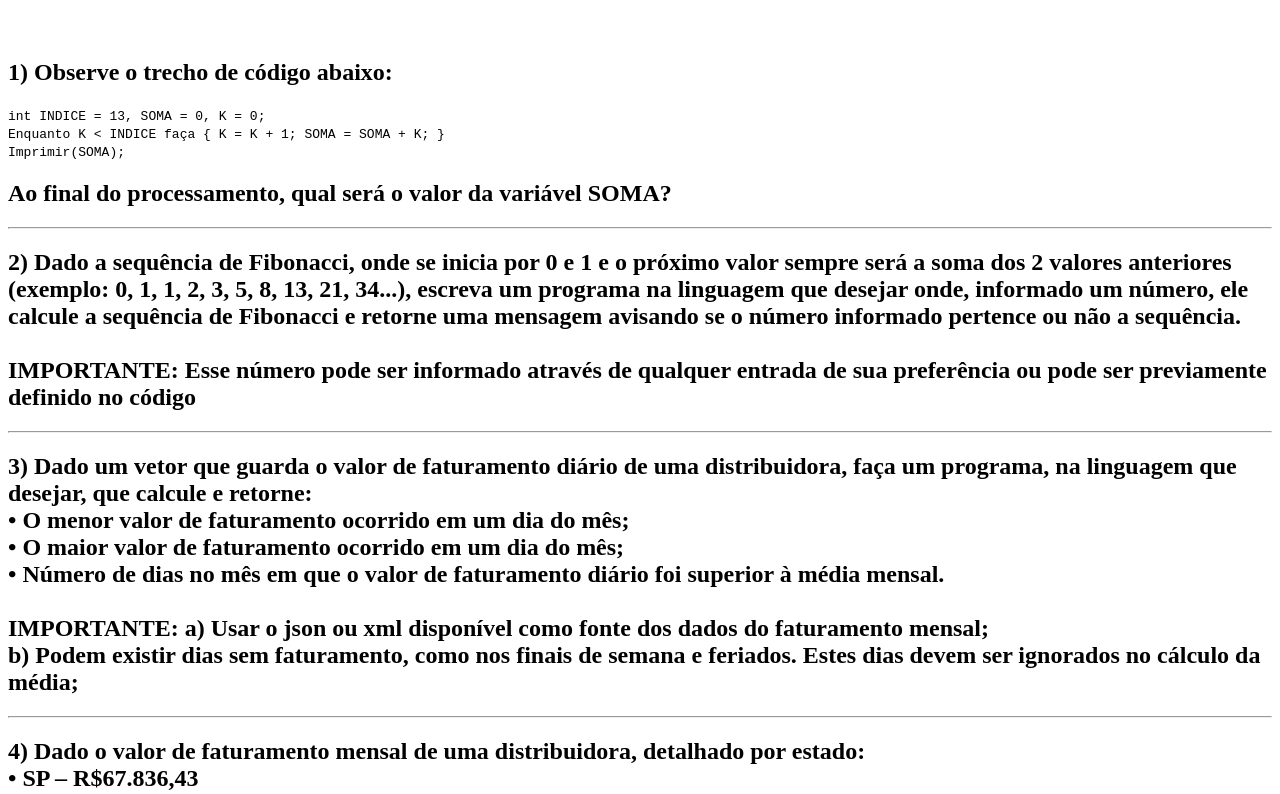
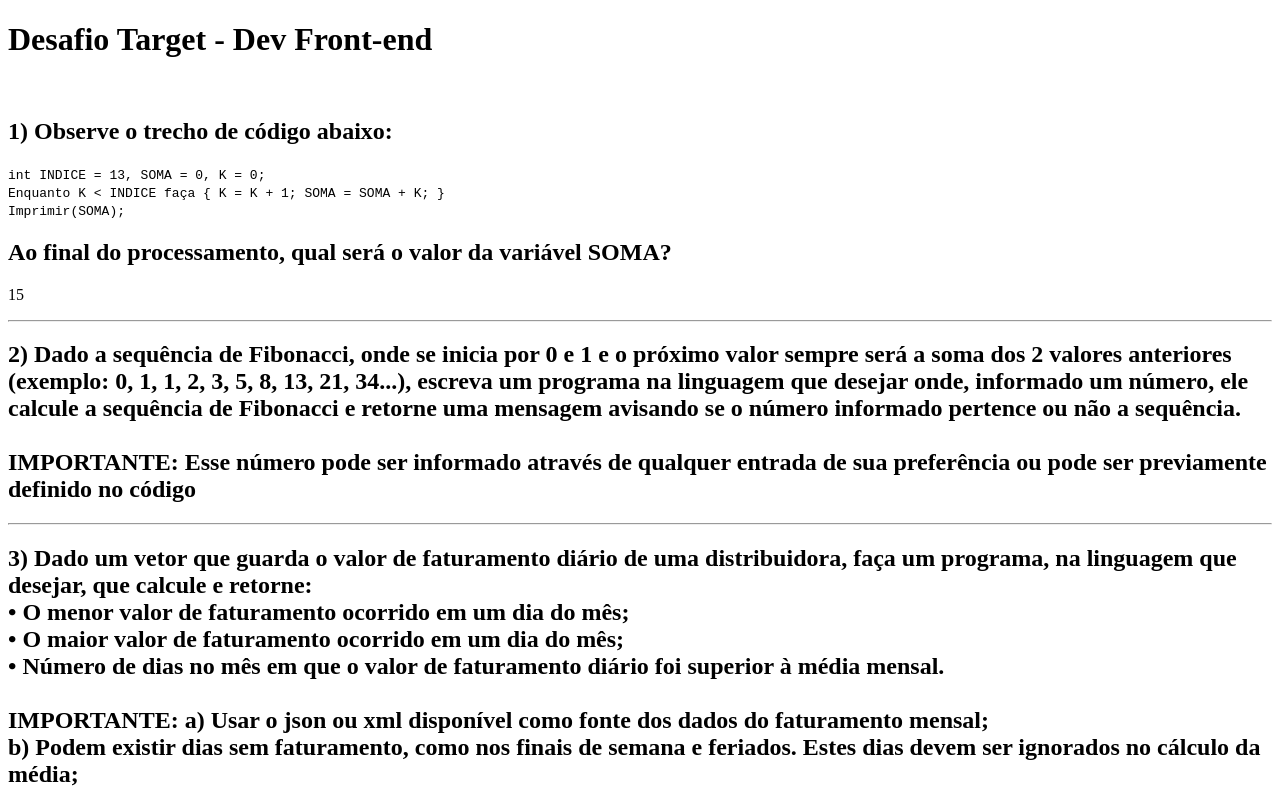
Before and after one commit to JaqueBRSilva/desafio-target-dev-frontend, an Angular app: page / in a window 1280 px wide. Shown: the top 794 px of the page. Built offline with nearby package versions, Linux system fonts and the light colour scheme.

Commit message:
feat: resolução do teste 1

```diff
--- a/src/app/app.component.ts
+++ b/src/app/app.component.ts
@@ -1,12 +1,34 @@
-import { Component } from '@angular/core';
-import { RouterOutlet } from '@angular/router';
+import {Component, OnInit} from '@angular/core';
+import {RouterOutlet} from '@angular/router';
 
 @Component({
   selector: 'app-root',
   imports: [RouterOutlet],
   templateUrl: './app.component.html',
+  standalone: true,
   styleUrl: './app.component.css'
 })
 export class AppComponent {
-  title = 'desafio-target-dev-frontend';
+  titleProject = 'Desafio Target - Dev Front-end'
+
+  SUM = 0
+
+  teste1(): number {
+    const INDEX = 13
+    let K = 0
+
+    while (this.SUM < INDEX) {
+      K = K + 1
+      this.SUM = this.SUM + K
+      console.info(this.SUM)
+    }
+
+    return this.SUM
+  }
+
+
+  ngOnInit() {
+    this.teste1()
+  }
+
 }
```
